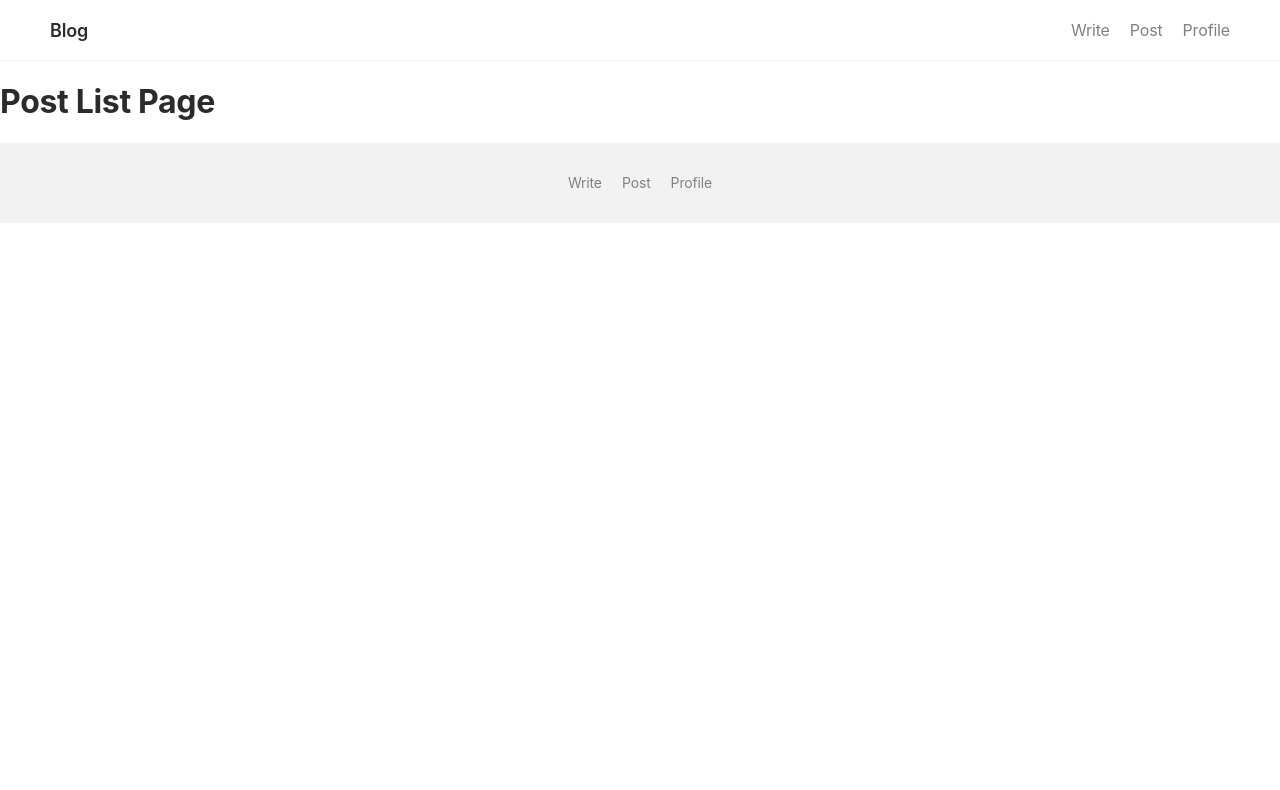
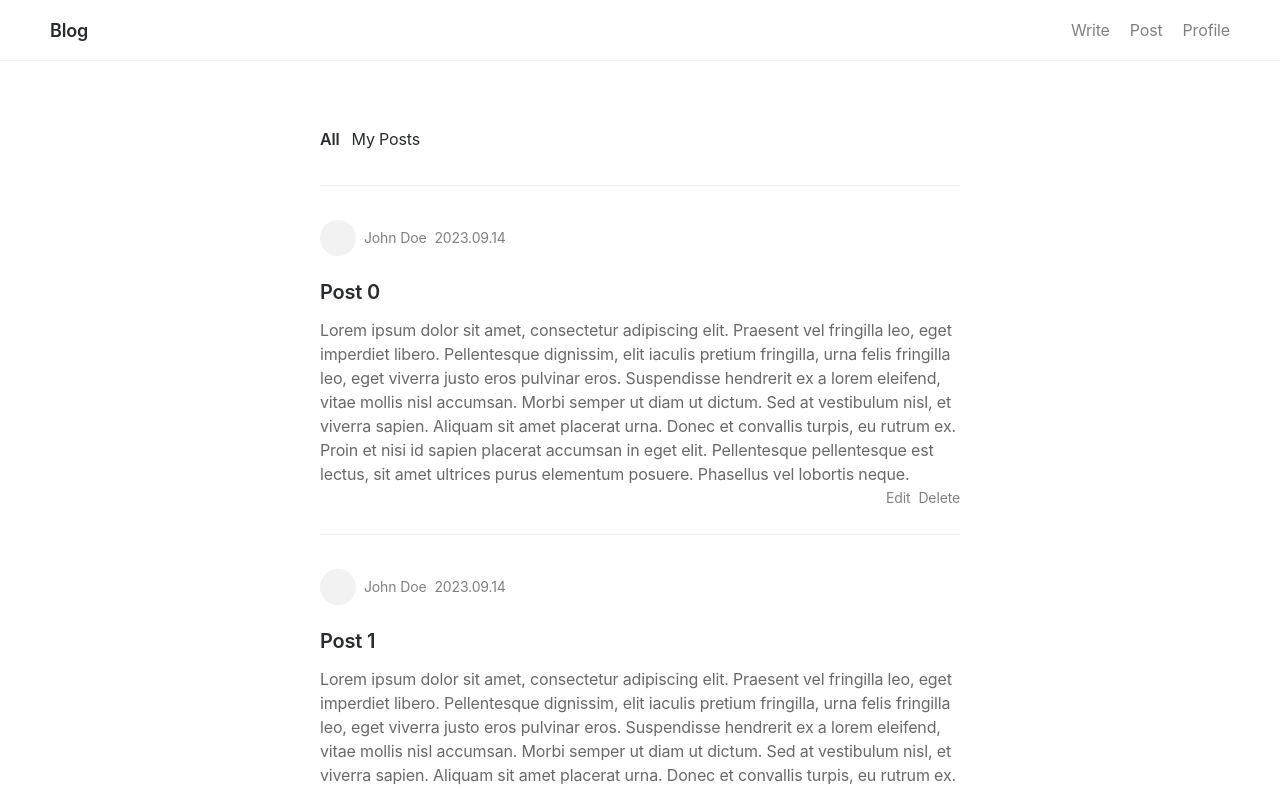
Before and after one commit to yoosaemsol/react-blog-app, a React (Create React App) app: page /posts in a window 1280 px wide. Shown: the top 790 px of the page. Built offline with nearby package versions, Linux system fonts and the light colour scheme.

Commit message:
Add PostList Component

```diff
--- /dev/null
+++ b/src/components/PostList.tsx
@@ -0,0 +1,25 @@
+import styles from './PostList.module.css';
+
+import PostBox from 'components/PostBox';
+
+interface PostListProps {
+  onFilter?: boolean;
+}
+
+export default function PostList({ onFilter = true }: PostListProps) {
+  return (
+    <section>
+      {onFilter && (
+        <ul className={styles.filter}>
+          <li className={`${styles.filterItem}  ${styles.active}`}>All</li>
+          <li className={styles.filterItem}>My Posts</li>
+        </ul>
+      )}
+      <ul className={styles.postList}>
+        {[...Array(10)].map((_, key) => (
+          <PostBox id={key} />
+        ))}
+      </ul>
+    </section>
+  );
+}
--- a/src/components/Router.tsx
+++ b/src/components/Router.tsx
@@ -1,6 +1,6 @@
 import { Route, Routes, Navigate } from 'react-router-dom';
 import Home from 'pages/Home';
-import PostList from 'pages/Posts';
+import Posts from 'pages/Posts';
 import Detail from 'pages/Posts/Detail';
 import New from 'pages/Posts/New';
 import Edit from 'pages/Posts/Edit';
@@ -14,7 +14,7 @@ export default function Router() {
     <Routes>
       <Route path="/" element={<Layout />}>
         <Route index element={<Home />} />
-        <Route path="posts" element={<PostList />} />
+        <Route path="posts" element={<Posts />} />
         <Route path="posts/:id" element={<Detail />} />
         <Route path="posts/new" element={<New />} />
         <Route path="posts/edit/:id" element={<Edit />} />
--- a/src/pages/Home/index.tsx
+++ b/src/pages/Home/index.tsx
@@ -1,20 +1,10 @@
-import React from 'react';
-import styles from './index.module.css';
-import PostBox from 'components/PostBox';
 import { Page } from 'components/ui';
+import PostList from 'components/PostList';
 
 export default function Home() {
   return (
     <Page>
-      <ul className={styles.filter}>
-        <li className={`${styles.filterItem}  ${styles.active}`}>All</li>
-        <li className={styles.filterItem}>My Posts</li>
-      </ul>
-      <ul className={styles.postList}>
-        {[...Array(10)].map((_, key) => (
-          <PostBox id={key} />
-        ))}
-      </ul>
+      <PostList />
     </Page>
   );
 }
--- a/src/pages/Posts/index.tsx
+++ b/src/pages/Posts/index.tsx
@@ -1,5 +1,10 @@
-import React from 'react';
+import PostList from 'components/PostList';
+import { Page } from 'components/ui';
 
-export default function PostList() {
-  return <h1>Post List Page</h1>;
+export default function Posts() {
+  return (
+    <Page>
+      <PostList />
+    </Page>
+  );
 }
--- a/src/pages/Profile/index.tsx
+++ b/src/pages/Profile/index.tsx
@@ -2,6 +2,7 @@ import { Link } from 'react-router-dom';
 
 import { Page } from 'components/ui';
 import styles from './index.module.css';
+import PostList from 'components/PostList';
 
 export default function Profile() {
   return (
@@ -18,6 +19,7 @@ export default function Profile() {
           Logout
         </Link>
       </div>
+      <PostList onFilter={false} />
     </Page>
   );
 }
```
Also changed, not shown: src/components/PostList.module.css (renamed from src/pages/Home/index.module.css).
